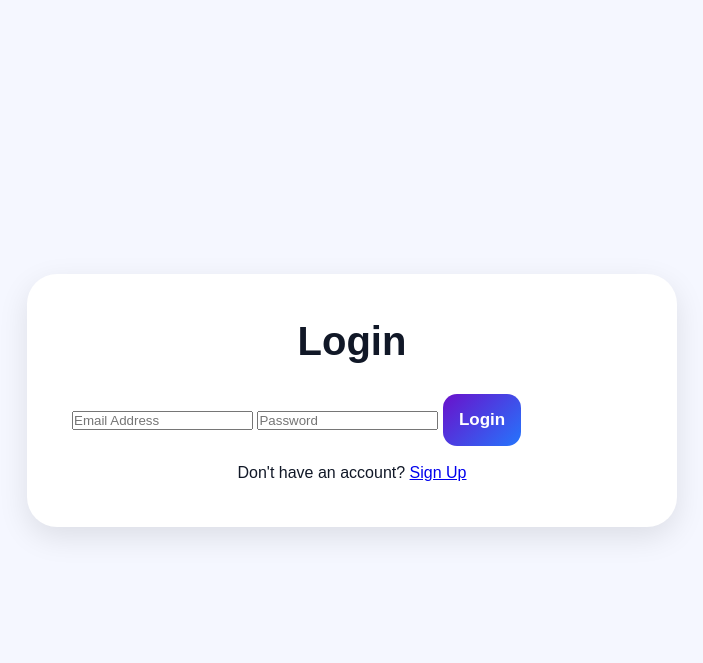
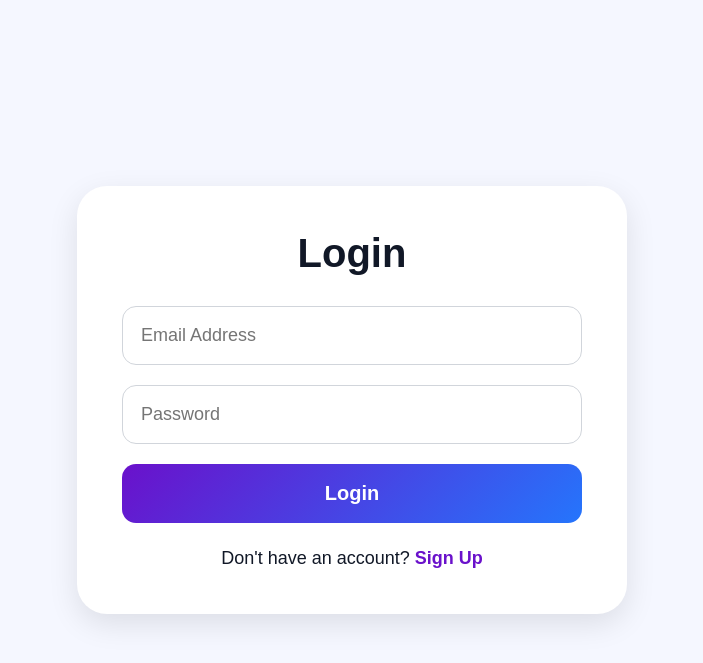
Before and after one commit to omkar-pallati/placement-and-salary-prediction, a Flask app: page /login in a window 1280 px wide. Shown: the top 663 px of the page, without its empty margins (288-991 px from the left). Run offline with Flask 3, Linux system fonts and the light colour scheme; parts of the project's set-up code (start-up, migrations or seed data) failed here and were passed over.

Commit message:
fix login ui

```diff
--- a/static/style.css
+++ b/static/style.css
@@ -713,3 +713,65 @@ body{
         opacity:1;
     }
 }
+/* AUTH PAGE FINAL FIX */
+
+.auth-box{
+    max-width:550px;
+}
+
+.auth-form{
+    width:100%;
+    display:flex;
+    flex-direction:column;
+    gap:20px;
+    margin-top:30px;
+}
+
+.auth-form input{
+    width:100%;
+    padding:18px;
+    border:1px solid #d1d5db;
+    border-radius:14px;
+    font-size:18px;
+    outline:none;
+}
+
+.auth-form input:focus{
+    border-color:#6a11cb;
+    box-shadow:0 0 10px rgba(106,17,203,0.2);
+}
+
+.auth-form button{
+    width:100%;
+    padding:18px;
+    border:none;
+    border-radius:14px;
+    background:linear-gradient(135deg,#6a11cb,#2575fc);
+    color:white;
+    font-size:20px;
+    font-weight:600;
+    cursor:pointer;
+}
+
+.auth-form button:hover{
+    transform:translateY(-2px);
+}
+
+.auth-link{
+    text-align:center;
+    margin-top:25px;
+    font-size:18px;
+}
+
+.auth-link a{
+    color:#6a11cb;
+    font-weight:600;
+    text-decoration:none;
+}
+
+.auth-error{
+    color:red;
+    text-align:center;
+    margin-bottom:20px;
+    font-size:16px;
+}
--- a/templates/login.html
+++ b/templates/login.html
@@ -18,15 +18,13 @@
 
 <div class="predict-wrapper">
 
-    <div class="predict-box">
+    <div class="predict-box auth-box">
 
         <h1>Login</h1>
 
         {% if error %}
 
-            <p style="color:red;
-                      text-align:center;
-                      margin-bottom:20px;">
+            <p class="auth-error">
 
                 {{ error }}
 
@@ -34,7 +32,9 @@
 
         {% endif %}
 
-        <form action="/login" method="POST">
+        <form action="/login"
+              method="POST"
+              class="auth-form">
 
             <input type="email"
                    name="email"
@@ -46,8 +46,7 @@
                    placeholder="Password"
                    required>
 
-            <button type="submit"
-                    class="submit-btn">
+            <button type="submit">
 
                 Login
 
@@ -55,9 +54,7 @@
 
         </form>
 
-        <br>
-
-        <p style="text-align:center;">
+        <p class="auth-link">
 
             Don't have an account?
 
```
Also changed, not shown: static/style.txt (+62 -0 lines).
